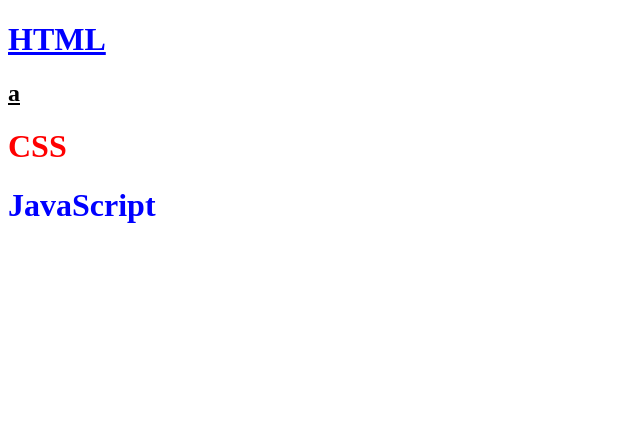
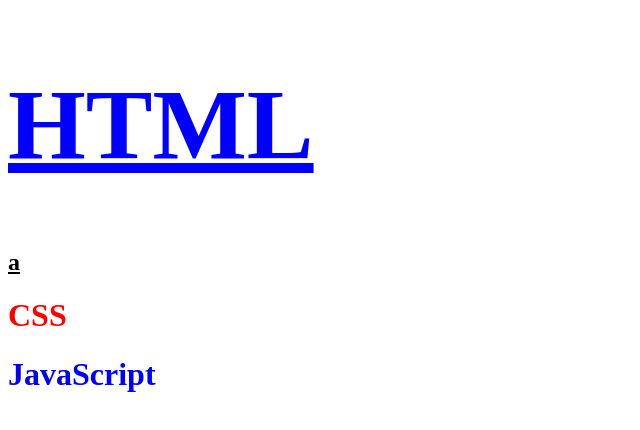
Before and after one commit to eunjiP/daeguAI_6, a plain HTML site: page css/1.html in a window 1280 px wide. Shown: the whole page, without its empty margins (0-640 px from the left). Drawn offline with Linux system fonts and the light colour scheme.

Commit message:
id 선택자

```diff
--- a/css/1.html
+++ b/css/1.html
@@ -9,17 +9,25 @@
         * css를 웹페이지에 삽입하는 두번째 실행방법 : style태그에 css코드를 넣는다.(태그방식)
         * 선택자와 선언으로 문법이 이루어진다.
         */
-        h1{
+        h1 {
             color: blue;
         }
-        /*class*/
+        /*
+        * class 선택자는 태그를 그룹핑한다. 속성은 class를 쓰고, 기호는 .을 이용한다.
+        */
         .u {
             text-decoration: underline;
+        }
+        /*
+        * ID 선택자는 하나의 태그를 식별한다. 속성은 id, 기호는 #을 사용한다.
+        */
+        #first {
+            font-size: 100px;
         }
     </style>
 </head>
 <body>
-    <h1 class="u">HTML</h1>
+    <h1 id="first" class="u">HTML</h1>
     <!--css를 웹페이지에 삽입하는 첫번째 실행방법 : style시트에 css 문법을 적는다.(inline방식)-->
     <h2 class="u">a</h2>
     <h1 style="color:red">CSS</h1>
```
